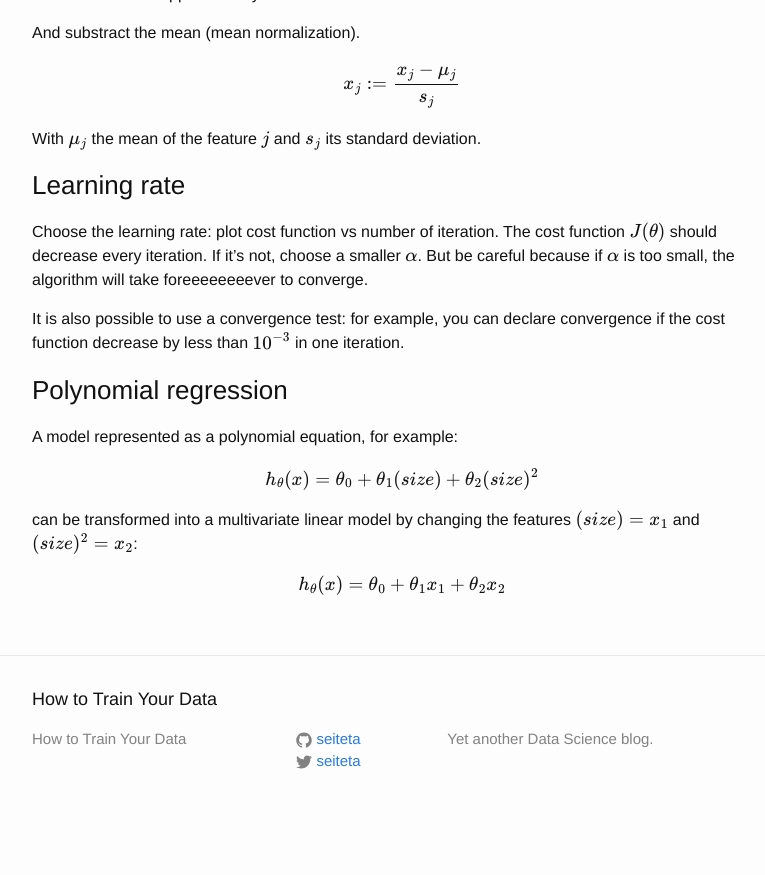
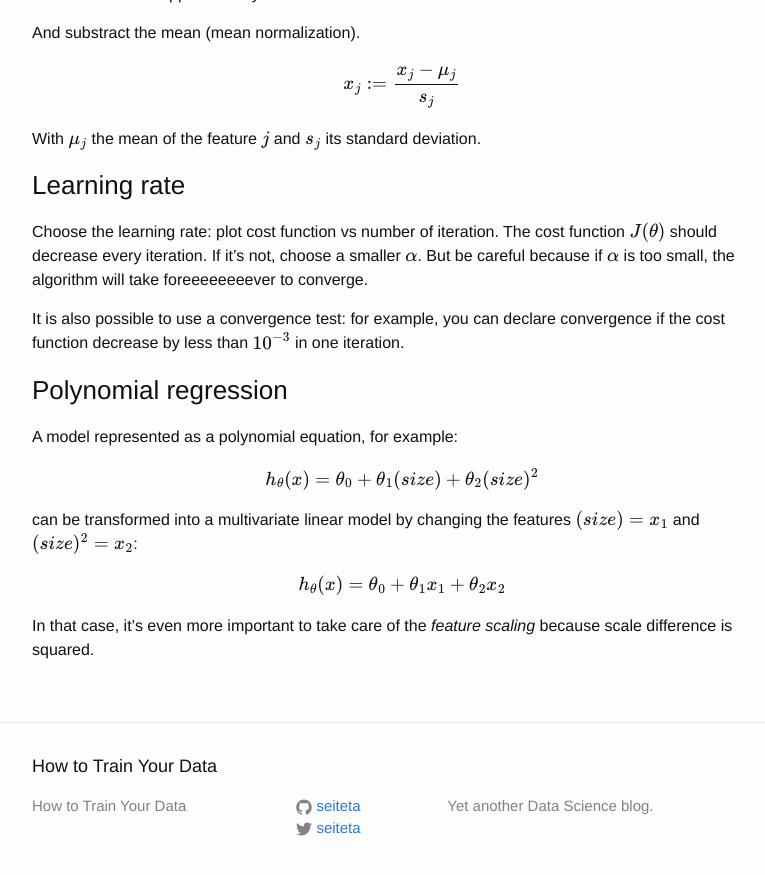
Before and after one commit to seiteta/seiteta.github.io_old, a Jekyll site: the page built from _posts/2014-12-04-machine-learning-notes.md, in a window 1280 px wide and 900 px high, scrolled down 2655 px. Shown: the top 875 px of the window, without its empty margins (238-1003 px from the left). Built offline with Jekyll 4.4.1, drawn with Linux system fonts in a browser that asks for light colours; formulas are drawn with MathJax 3; before the commit the page ends 3488 px from its top, so only the background shows below that.

Commit message:
Update 2014-12-04-machine-learning-notes.md

```diff
--- a/_posts/2014-12-04-machine-learning-notes.md
+++ b/_posts/2014-12-04-machine-learning-notes.md
@@ -106,3 +106,5 @@ $$ h_\theta (x) = \theta_0 + \theta_1 (size) + \theta_2 (size) ^2$$
 can be transformed into a multivariate linear model by changing the features $$(size) = x_1$$ and $$ (size)^2 = x_2$$:
 
 $$ h_\theta (x) = \theta_0 + \theta_1 x_1 + \theta_2 x_2 $$
+
+In that case, it's even more important to take care of the *feature scaling* because scale difference is squared.
```
